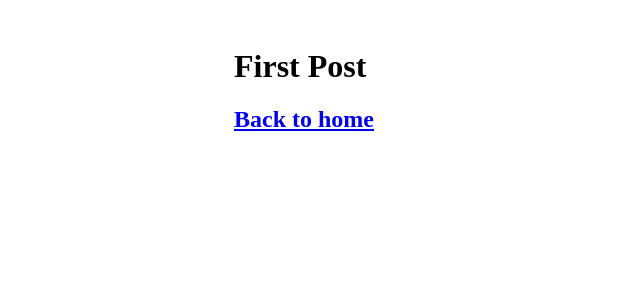
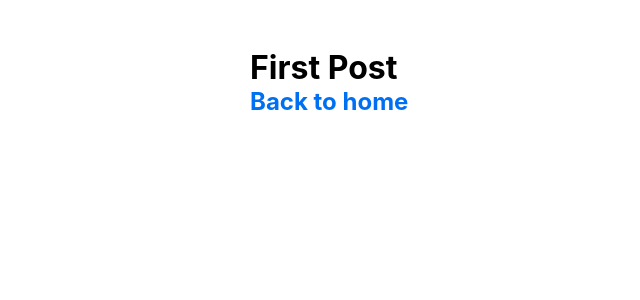
Before and after one commit to kalibria/training_Next.js, a Next.js app: page /posts/first-post in a window 1280 px wide. Shown: the top 300 px of the page, without its empty margins (118-758 px from the left). Built offline with nearby package versions, Linux system fonts and the light colour scheme.

Commit message:
added Global Styles

```diff
--- /dev/null
+++ b/pages/_app.js
@@ -0,0 +1,5 @@
+import '../styles/globals.css'
+
+export default function App({Component, pageProps}){
+  return <Component {...pageProps}/>
+}
--- a/styles/globals.css
+++ b/styles/globals.css
@@ -7,8 +7,8 @@ body {
 }
 
 a {
-  color: inherit;
-  text-decoration: none;
+    color: #0070f3;
+    text-decoration: none;
 }
 
 * {
```
